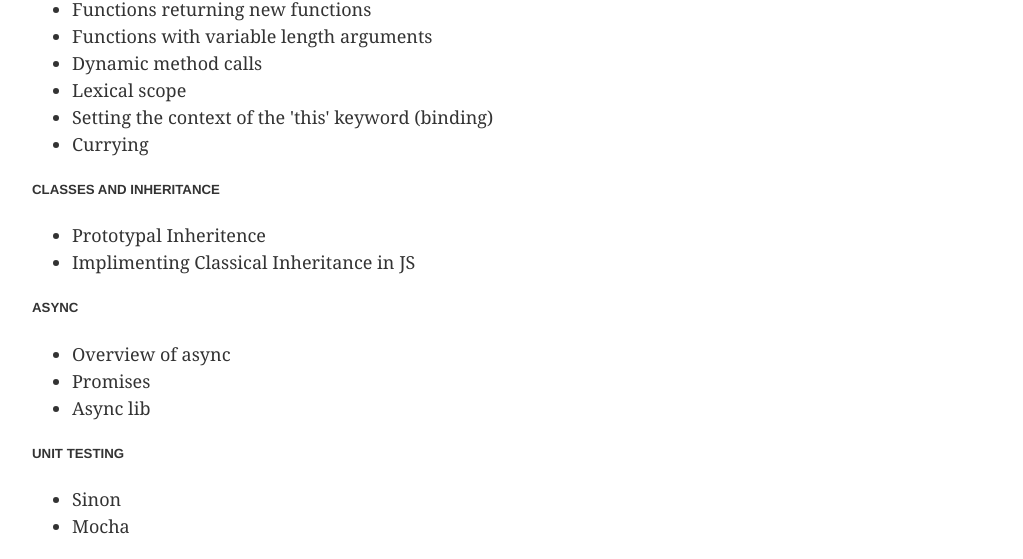
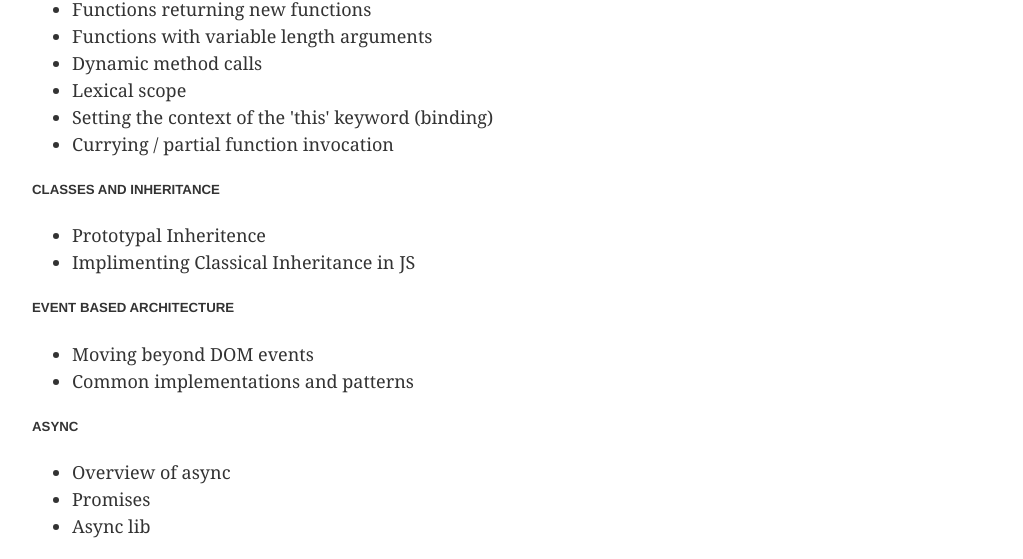
Before and after one commit to FormidableLabs/forgejs.com, a website: page advanced-js.html in a window 1280 px wide. Shown: the part 1494-2053 px from the top of the page, without its empty margins (128-1151 px from the left). Drawn offline with nearby package versions, Linux system fonts and the light colour scheme.

Commit message:
Misc notes

```diff
--- a/advanced-js.html
+++ b/advanced-js.html
@@ -76,13 +76,19 @@
       <li>Dynamic method calls</li>
       <li>Lexical scope</li>
       <li>Setting the context of the 'this' keyword (binding)</li>
-      <li>Currying</li>
+      <li>Currying / partial function invocation</li>
     </ul>
 
     <h5>CLASSES AND INHERITANCE</h5>
     <ul>
       <li>Prototypal Inheritence</li>
       <li>Implimenting Classical Inheritance in JS</li>
+    </ul>
+
+    <h5>EVENT BASED ARCHITECTURE</h5>
+    <ul>
+      <li>Moving beyond DOM events</li>
+      <li>Common implementations and patterns</li>
     </ul>
 
     <h5>ASYNC</h5>
```
